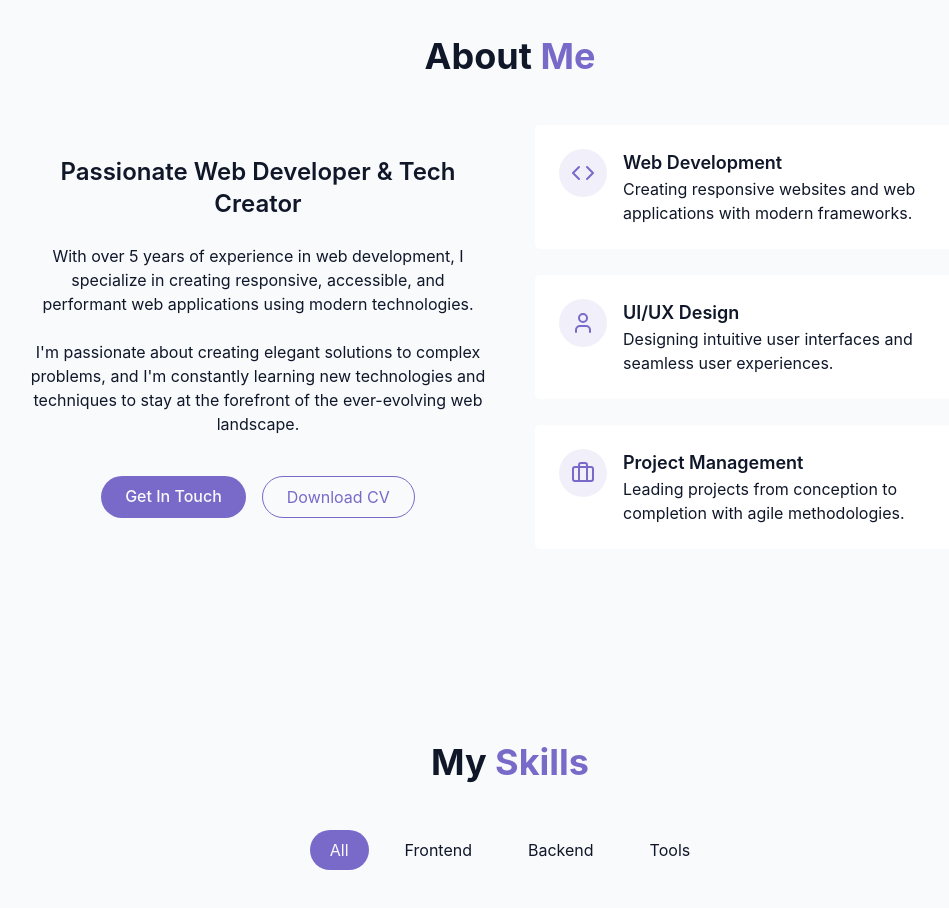
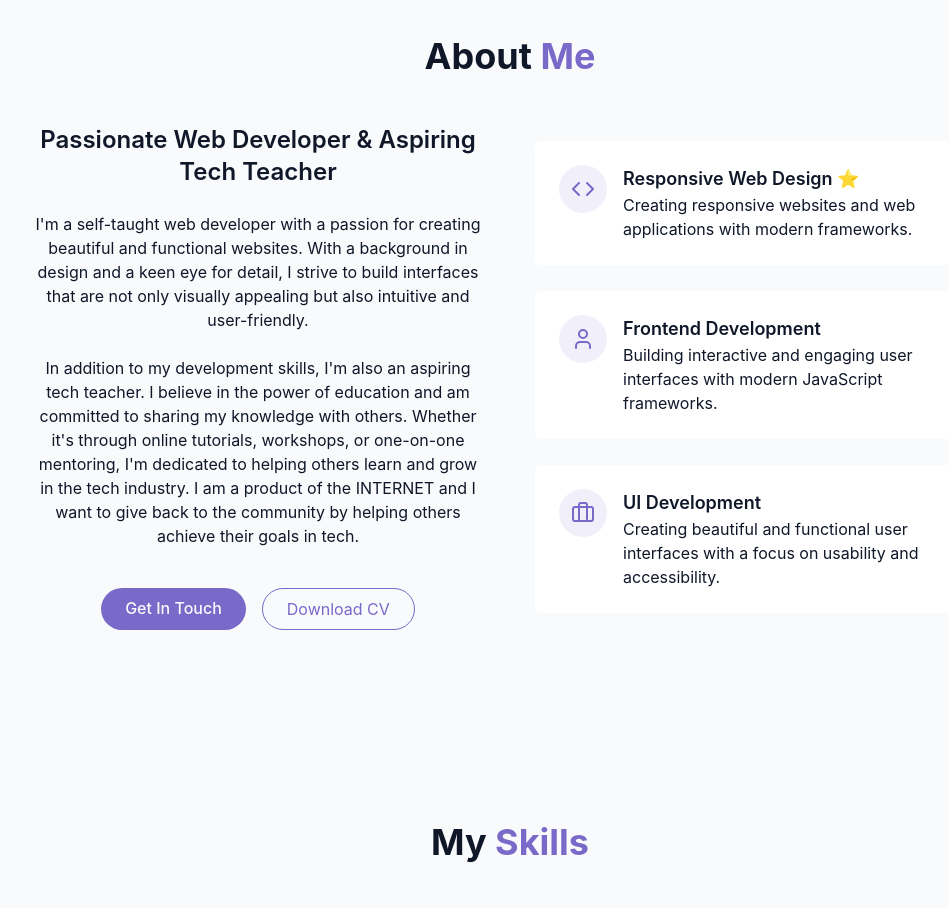
Before and after one commit to MamaKbubu/Portfolio, a React (Vite) app: page / in a window 1280 px wide. Shown: the part 860-1768 px from the top of the page, without its empty margins (130-1079 px from the left). Built offline with nearby package versions, Linux system fonts and the light colour scheme; the HTML template or start-up script is replaced by a standard one.

Commit message:
about me section done

```diff
--- a/src/components/AboutSection.jsx
+++ b/src/components/AboutSection.jsx
@@ -12,20 +12,23 @@ export const AboutSection = () => {
                 <div className="grid grid-cols-1 md:grid-cols-2 gap-12 items-center">
                     <div className="space-y-6">
                         <h3 className="text-2xl font-semibold">
-                            Passionate Web Developer & Tech Creator
+                            Passionate Web Developer & Aspiring Tech Teacher
                         </h3>
 
                         <p className="text-muted-foreground">
-                            With over 5 years of experience in web development, I specialize
-                            in creating responsive, accessible, and performant web
-                            applications using modern technologies.
+                            I'm a self-taught web developer with a passion for creating
+                            beautiful and functional websites. With a background in design and
+                            a keen eye for detail, I strive to build interfaces that are not
+                            only visually appealing but also intuitive and user-friendly.
                         </p>
 
                         <p className="text-muted-foreground">
-                            I'm passionate about creating elegant solutions to complex
-                            problems, and I'm constantly learning new technologies and
-                            techniques to stay at the forefront of the ever-evolving web
-                            landscape.
+                            In addition to my development skills, I'm also an aspiring tech
+                            teacher. I believe in the power of education and am committed to
+                            sharing my knowledge with others. Whether it's through online
+                            tutorials, workshops, or one-on-one mentoring, I'm dedicated to
+                            helping others learn and grow in the tech industry. I am a product of
+                            the INTERNET and I want to give back to the community by helping others achieve their goals in tech.
                         </p>
 
                         <div className="flex flex-col sm:flex-row gap-4 pt-4 justify-center">
@@ -35,7 +38,7 @@ export const AboutSection = () => {
                             </a>
 
                             <a
-                                href=""
+                                href="https://docs.google.com/document/d/1OMdzfyMQnHVM4NUoixA8GI3dSFh7FS6uJxuwMf5WRYQ/edit?tab=t.0#heading=h.xxfmfyg5e76p"
                                 className="px-6 py-2 rounded-full border border-primary text-primary hover:bg-primary/10 transition-colors duration-300"
                             >
                                 Download CV
@@ -50,7 +53,7 @@ export const AboutSection = () => {
                                     <Code className="h-6 w-6 text-primary" />
                                 </div>
                                 <div className="text-left">
-                                    <h4 className="font-semibold text-lg"> Web Development</h4>
+                                    <h4 className="font-semibold text-lg"> Responsive Web Design ⭐</h4>
                                     <p className="text-muted-foreground">
                                         Creating responsive websites and web applications with
                                         modern frameworks.
@@ -64,10 +67,10 @@ export const AboutSection = () => {
                                     <User className="h-6 w-6 text-primary" />
                                 </div>
                                 <div className="text-left">
-                                    <h4 className="font-semibold text-lg">UI/UX Design</h4>
+                                    <h4 className="font-semibold text-lg">Frontend Development</h4>
                                     <p className="text-muted-foreground">
-                                        Designing intuitive user interfaces and seamless user
-                                        experiences.
+                                        Building interactive and engaging user interfaces with modern
+                                        JavaScript frameworks.
                                     </p>
                                 </div>
                             </div>
@@ -79,10 +82,10 @@ export const AboutSection = () => {
                                 </div>
 
                                 <div className="text-left">
-                                    <h4 className="font-semibold text-lg">Project Management</h4>
+                                    <h4 className="font-semibold text-lg">UI Development</h4>
                                     <p className="text-muted-foreground">
-                                        Leading projects from conception to completion with agile
-                                        methodologies.
+                                        Creating beautiful and functional user interfaces with a focus on
+                                        usability and accessibility.
                                     </p>
                                 </div>
                             </div>
```
